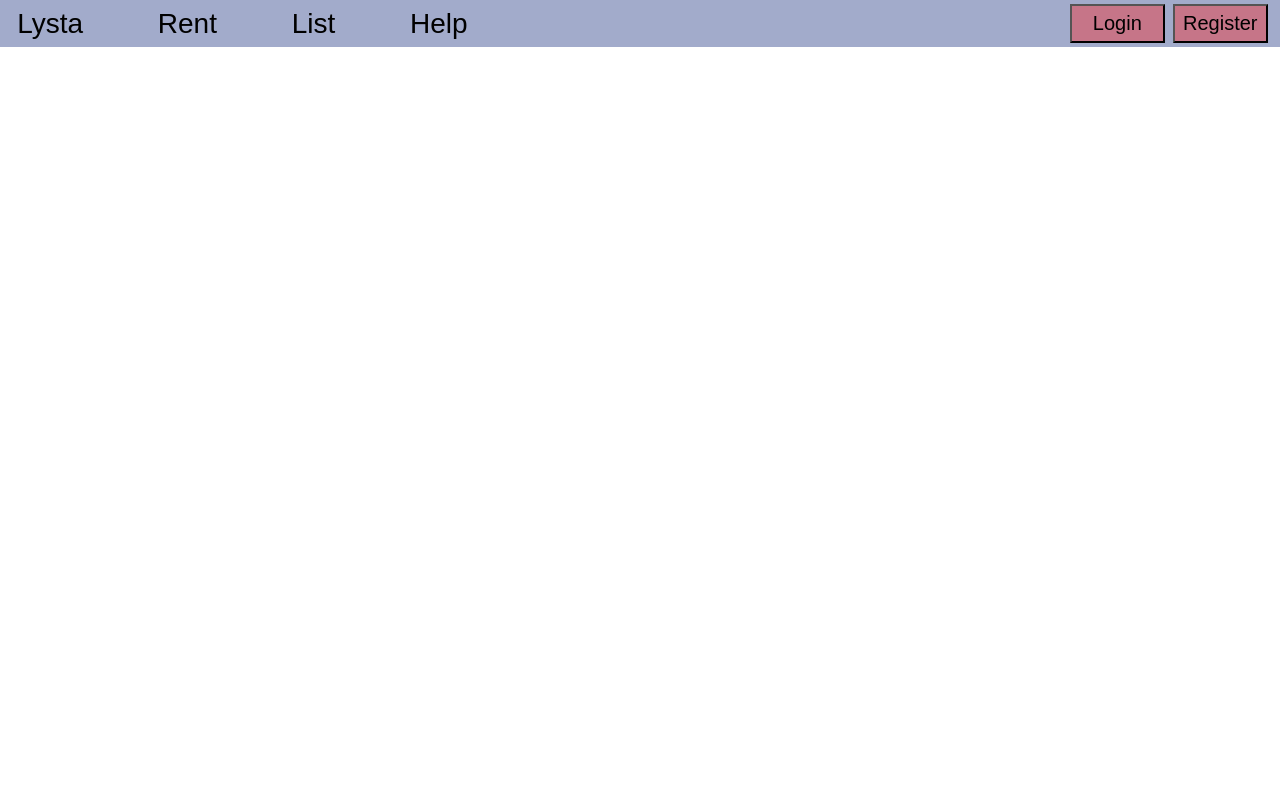
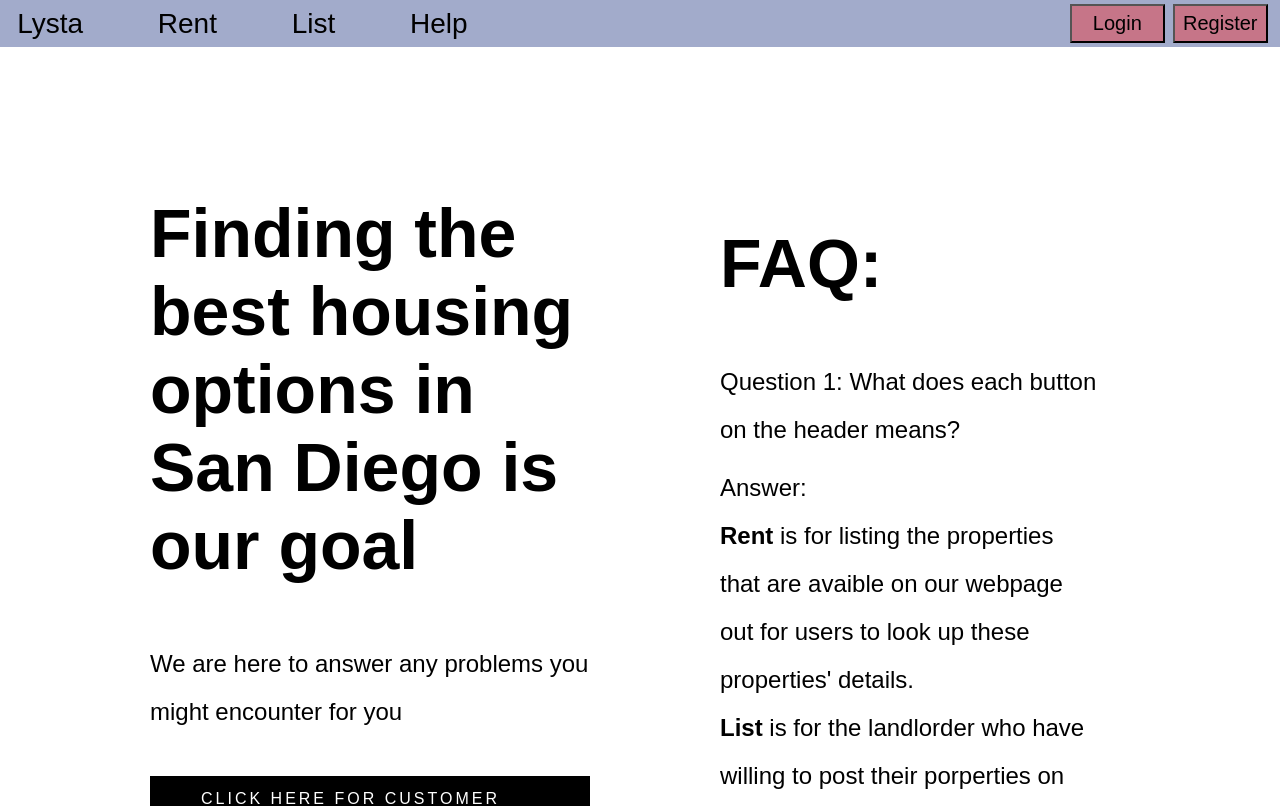
Before and after one commit to Team-12-CSE-210/housingWebsite, a React (Create React App) app in the folder frontend/: page /help in a window 1280 px wide. Shown: the top 806 px of the page. Built offline with nearby package versions, Linux system fonts and the light colour scheme; what google-maps-react would draw is missing.

Commit message:
faq page dev

```diff
--- a/frontend/src/App.js
+++ b/frontend/src/App.js
@@ -6,6 +6,7 @@ import PropertyData from './components/propertyData'
 import Header from './components/Header';
 import Footer from './components/Footer';
 import ListingPage from './components/ListingPage'
+import Faq from './components/faq';
 
 class App extends React.Component {
   render(){
@@ -17,6 +18,7 @@ class App extends React.Component {
              <Route exact path="/" element={<CardList/>}/>
             <Route exact path="/property-info/" element={<PropertyData/>}/>
             <Route path="/list" element={<ListingPage />} />
+            <Route path="/help" element={<Faq />} />
           </Routes>
         </div>
       </Router>
--- /dev/null
+++ b/frontend/src/components/faq.js
@@ -0,0 +1,58 @@
+import React from 'react';
+import '../styles/faq.css'
+
+function Faq() {
+    return (
+        <div className='align-center clearfix section-1' style={{ backgroundColor: 'white' }}>
+            <div className='clearfix sheet sheet1'>
+                <div className='clearfix exp-width layout-warp1'>
+                    <div className='layout'>
+                        <div className='layout-row'>
+                            <div className='align-left layout-cell layout-cell-1 size-30'>
+                                <div className='container-layout container-layout-1'>
+                                    <h2 className='text-1'>
+                                        Finding the best housing options in San Diego is our goal
+                                    </h2>
+                                    <p className='text-2'>
+                                        We are here to answer any problems you might encounter for you
+                                    </p>
+
+                                    <button className='align-left border btn t'>
+                                        Click Here for Customer Online Lawyer
+                                    </button>
+                                </div>
+                            </div>
+
+                            <div className='align-left layout-cell layout-cell-2 size-30 '>
+                                <div className='container-layout container-layout-2 align-top'>
+                                    <div className='align-left exp-width accordion-1'>
+                                        <div className='container-layout container-layout-1'>
+                                            <h2 className='text-1'>
+                                                FAQ:
+                                            </h2>
+                                            <p className='text-2'>Question 1: What does each button on the header means?</p>
+                                            <p className='text-2'>Answer: <br /> <strong>Rent</strong> is for listing the properties that are avaible on our webpage out for users to look up these properties' details. <br />
+                                                  <strong>List</strong> is for the landlorder who have willing to post their porperties on our website for renting. <br />
+                                                  <strong>Help</strong> will be our online customer lawyer  service that can ensure the lease will be fair for our customer.
+                                            </p>
+                                        </div>
+
+                                        <div className='container-layout container-layout-1'>
+                                            <p className='text-2'>
+
+                                            </p>
+                                        </div>
+                                    </div>
+                                </div>
+                            </div>
+
+                        </div>
+                    </div>
+                </div>
+            </div>
+        </div>
+
+    )
+}
+
+export default Faq;
--- /dev/null
+++ b/frontend/src/styles/faq.css
@@ -0,0 +1,143 @@
+.align-center {
+    text-align: center;
+}
+
+.align-left {
+    text-align: left;
+}
+
+.align-middle,
+.align-top,
+.align-bottom {
+    display: flex;
+    flex-direction: column;
+}
+
+.border {
+    text-transform: uppercase;
+    letter-spacing: 3px;
+    font-size: 1rem;
+    border-style: none;
+    margin: 40px auto 0 0;
+    padding: 14px 52px 15px 51px;
+}
+
+.btn {
+    display: table;
+    cursor: pointer;
+}
+
+.t {
+    color: #ffffff;
+  background-color: #000000;
+}
+
+.layout-row,
+.layout-row>* {
+    display: flex;
+    flex: 1 1 auto;
+}
+
+.layout-row>* {
+    max-height: 100%;
+    /* min-height: -webkit-fit-content; */
+    /* min-height: fit-content; */
+}
+
+.layout-row {
+    flex-direction: row;
+    flex-wrap: wrap;
+    /* min-height: -webkit-fit-content; */
+    /* min-height: fit-content; */
+    max-width: 100%;
+}
+
+.container-layout {
+    position: relative;
+    flex: 1;
+    max-width: 100%;
+}
+
+
+
+.layout-cell {
+    position: relative;
+    display: flex;
+    background-clip: padding-box;
+    background-origin: padding-box;
+}
+
+.section-1 .accordion-1 {
+    margin: 0 auto 0 0;
+}
+
+.section-1 .accordion-item-1 {
+    margin-left: auto;
+    margin-right: auto;
+}
+
+.clearfix:after,
+.clearfix:before {
+    content: '';
+    display: table;
+}
+
+.clearfix:after {
+    clear: both;
+}
+
+.sheet {
+    position: relative;
+    margin: 0 100px;
+}
+
+.section-1 .sheet1 {
+    min-height: 824px;
+}
+
+.section-1 .layout-warp1 {
+    margin-top: 60px;
+    margin-bottom: 60px;
+    margin-left: auto;
+}
+
+.section-1 .layout-cell-1 {
+    min-height: 704px;
+}
+
+.section-1 .layout-cell-2 {
+    min-height: 704px;
+    background-image: none;
+}
+
+.section-1 .container-layout-1 {
+    padding: 30px 50px;
+}
+
+.section-1 .container-layout-2 {
+    padding: 30px 30px 28px;
+}
+
+.section-1 .text-1 {
+    font-size: 4.25rem;
+    color: black;
+}
+
+.section-1 .text-2 {
+    font-size: 1.5rem;
+    line-height: 2;
+    margin: 10px 0 0;
+    color: black;
+}
+
+.exp-width {
+    width: 100% !important;
+    margin-left: 0 !important;
+    margin-right: 0 !important;
+}
+
+.layout-row > .size-30 {
+    flex: 0 0 50%;
+    max-width: 50%;
+    min-width: 50%;
+}
```
